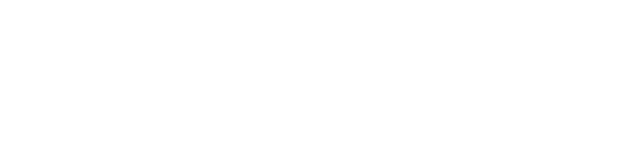
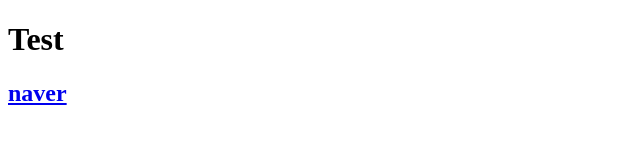
Before and after one commit to universe119/springMethod, a plain HTML site: page index.html in a window 1280 px wide. Shown: the whole page, without its empty margins (0-640 px from the left). Drawn offline with Linux system fonts and the light colour scheme.

Commit message:
DOM요소 안쪽의 텍스트 변경 및 HTML 구조 변경

```diff
--- a/index.html
+++ b/index.html
@@ -7,6 +7,7 @@
     <script defer src="script.js"></script>
 </head>
 <body>
-
+    <h1>Hello World</h1>
+    <h2>naver</h2>
 </body>
 </html>
--- a/script.js
+++ b/script.js
@@ -0,0 +1,8 @@
+console.log("test");
+
+const h1 = document.querySelector("h1");
+h1.innerText = "Test";
+
+const h2 = document.querySelector("h2");
+const linkURL = "https://ww.naver.com";
+h2.innerHTML = `<a href=${linkURL}>naver</a>`;
```
